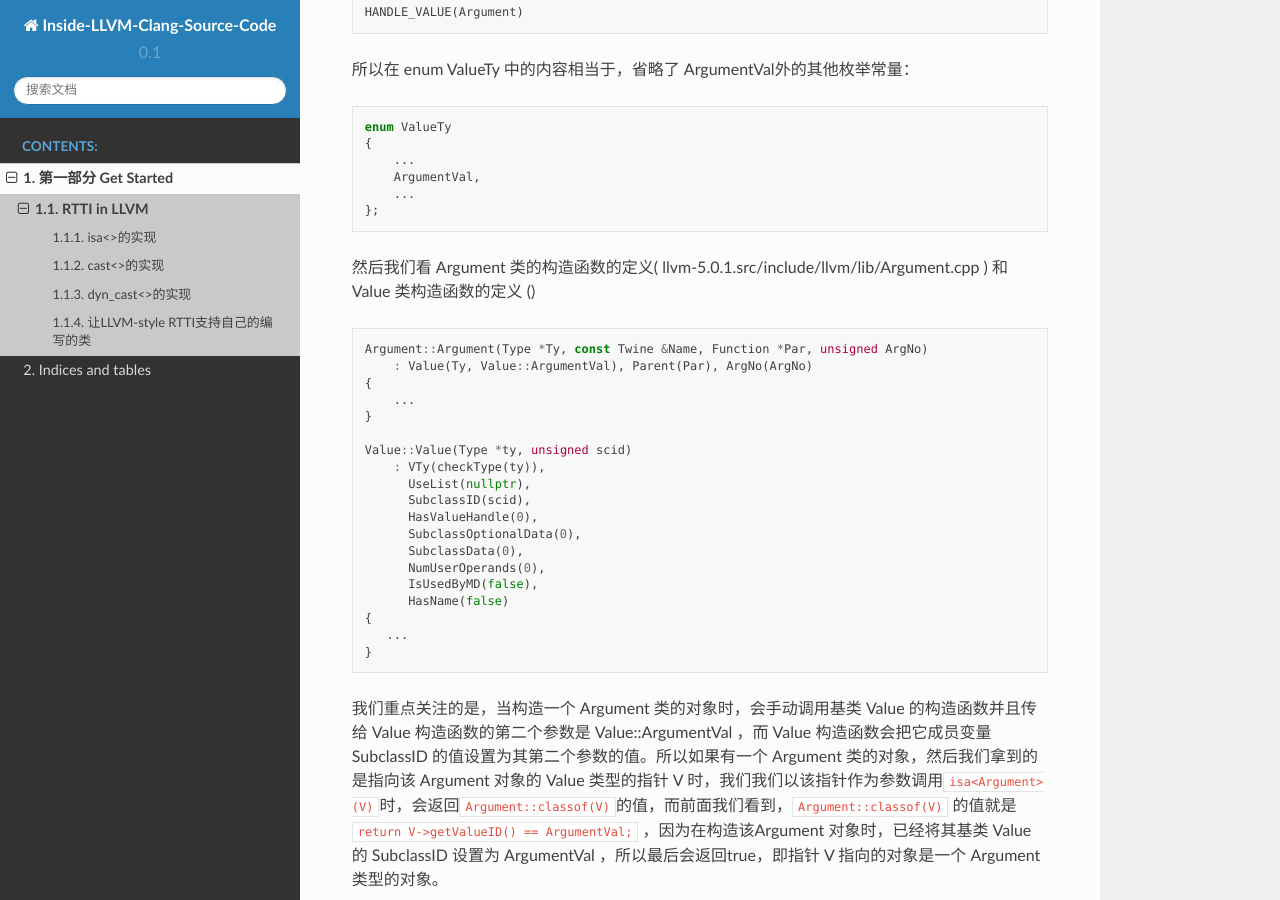
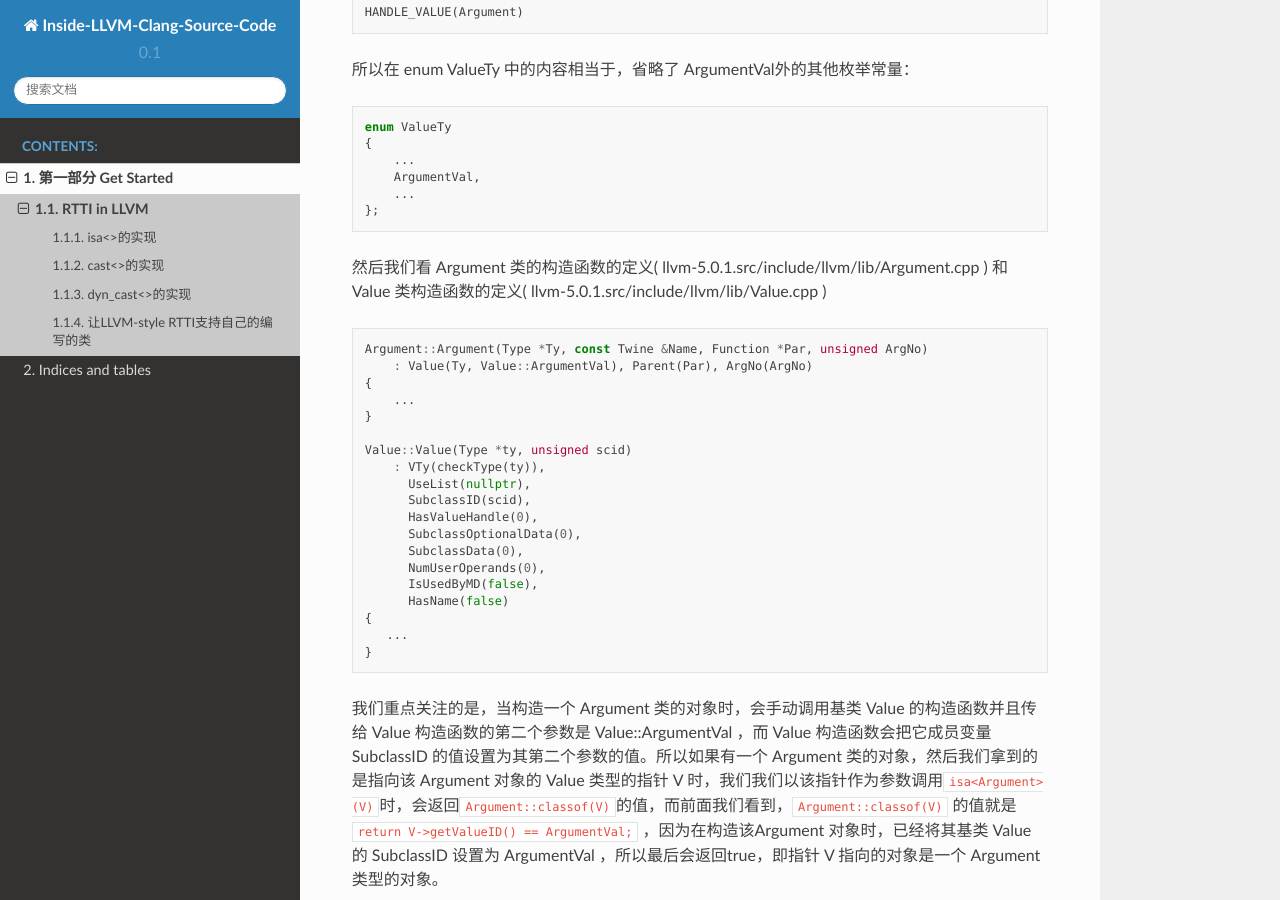
Before and after one commit to Enna1/LLVM-Study-Notes, a Sphinx documentation site: the page built from source/beginning/RTTI-in-LLVM.rst, in a window 1280 px wide and 900 px high, scrolled down 2089 px. Built offline with Sphinx 7.4.7 and the Read the Docs theme 2.0.0, drawn with Linux system fonts in a browser that asks for light colours.

Commit message:
Update RTTI-in-LLVM.rst

```diff
--- a/source/beginning/RTTI-in-LLVM.rst
+++ b/source/beginning/RTTI-in-LLVM.rst
@@ -125,8 +125,8 @@ Value.def 配合来定义括各种ValueTy
    };
 
 然后我们看 Argument 类的构造函数的定义(
-llvm-5.0.1.src/include/llvm/lib/Argument.cpp ) 和 Value 类构造函数的定义
-()
+llvm-5.0.1.src/include/llvm/lib/Argument.cpp ) 和 Value
+类构造函数的定义( llvm-5.0.1.src/include/llvm/lib/Value.cpp )
 
 .. code:: c
 
```
